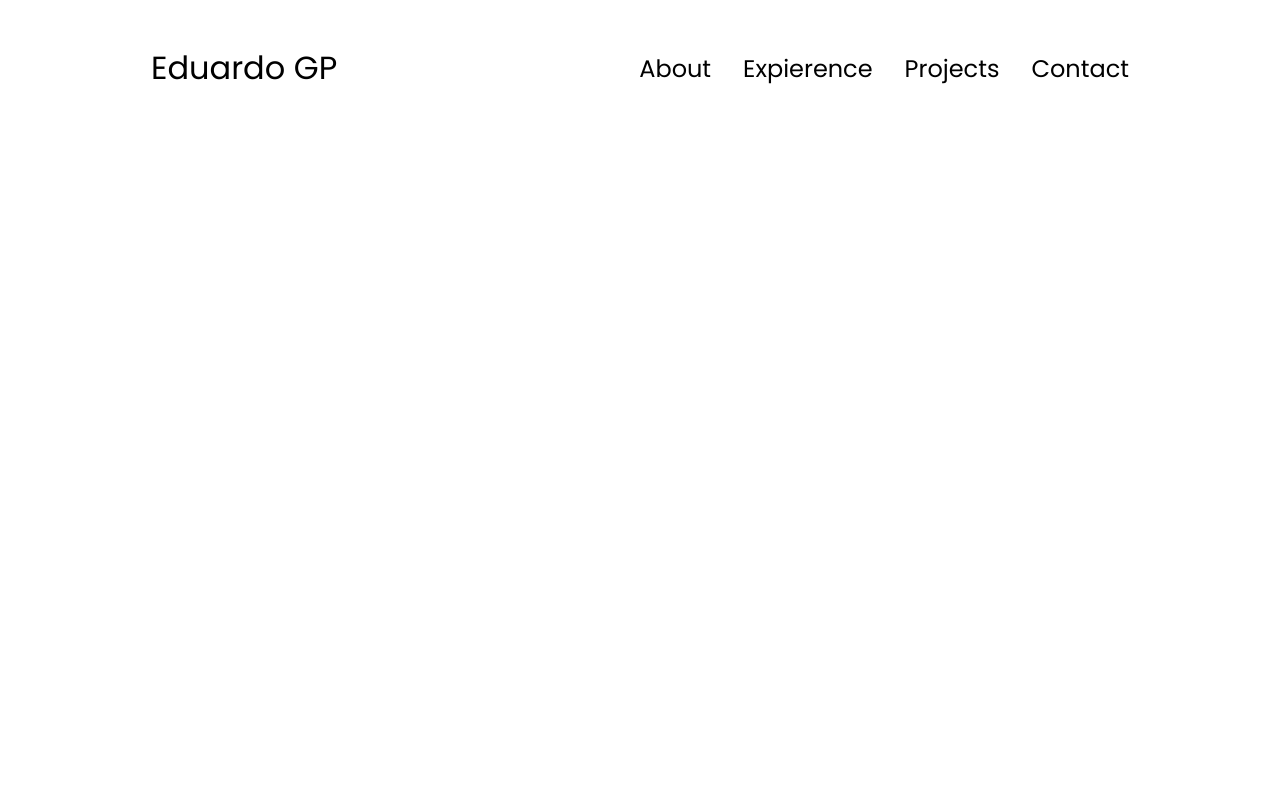
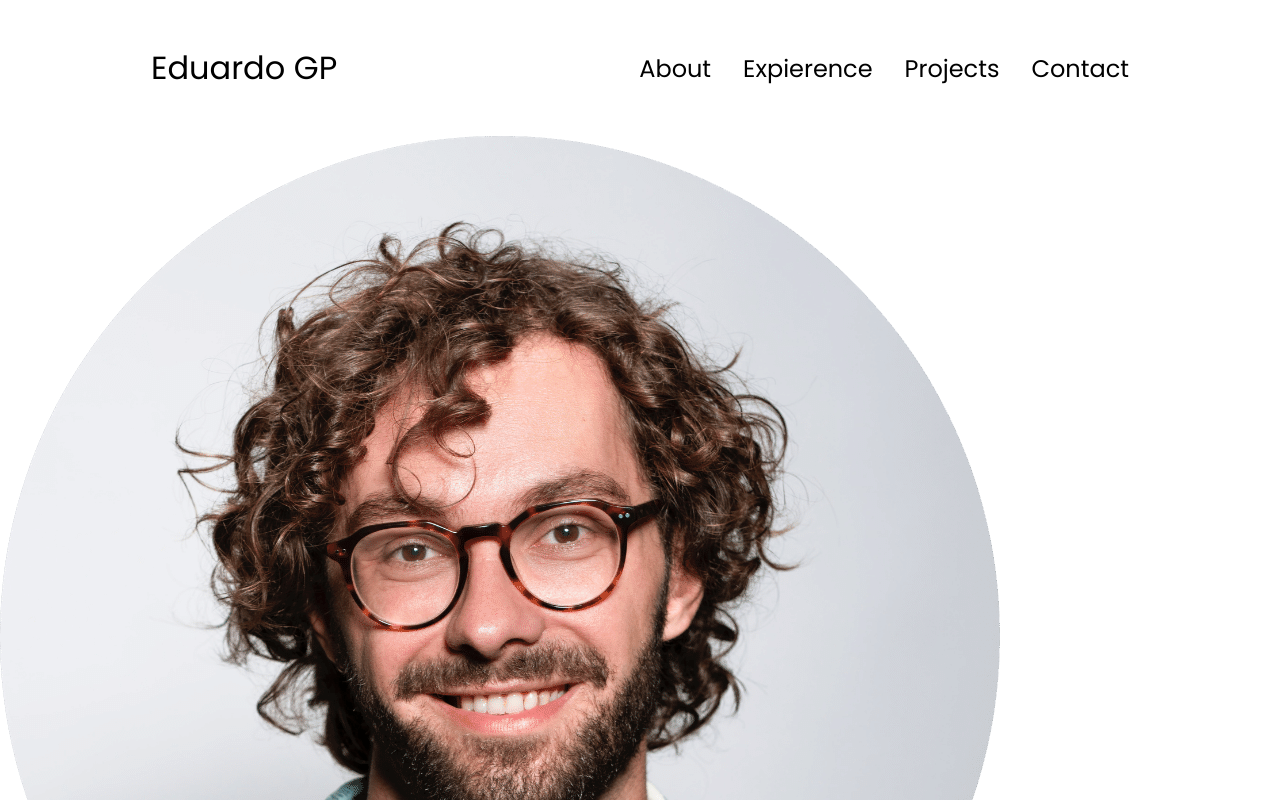
Before and after one commit to EduDatahope/web-datahope, a website: page src/index.html in a window 1280 px wide. Shown: the top 800 px of the page. Drawn offline with Linux system fonts and the light colour scheme.

Commit message:
v3 image

```diff
--- a/src/index.html
+++ b/src/index.html
@@ -36,6 +36,11 @@
       </div>
     </div>
   </nav>
+  <section id="profile">
+    <div class="section_pic-containter">
+      <img src="../assets/profile-pic.png" alt="John Doe profile picture" />
+    </div>
+  </section>
   <script src="script.js"></script>
 </body>
 </html>
--- a/src/styles.css
+++ b/src/styles.css
@@ -145,3 +145,5 @@
 .hamburger-icon span:first-child {
   transform: none;
 }
+
+/* section */
```
